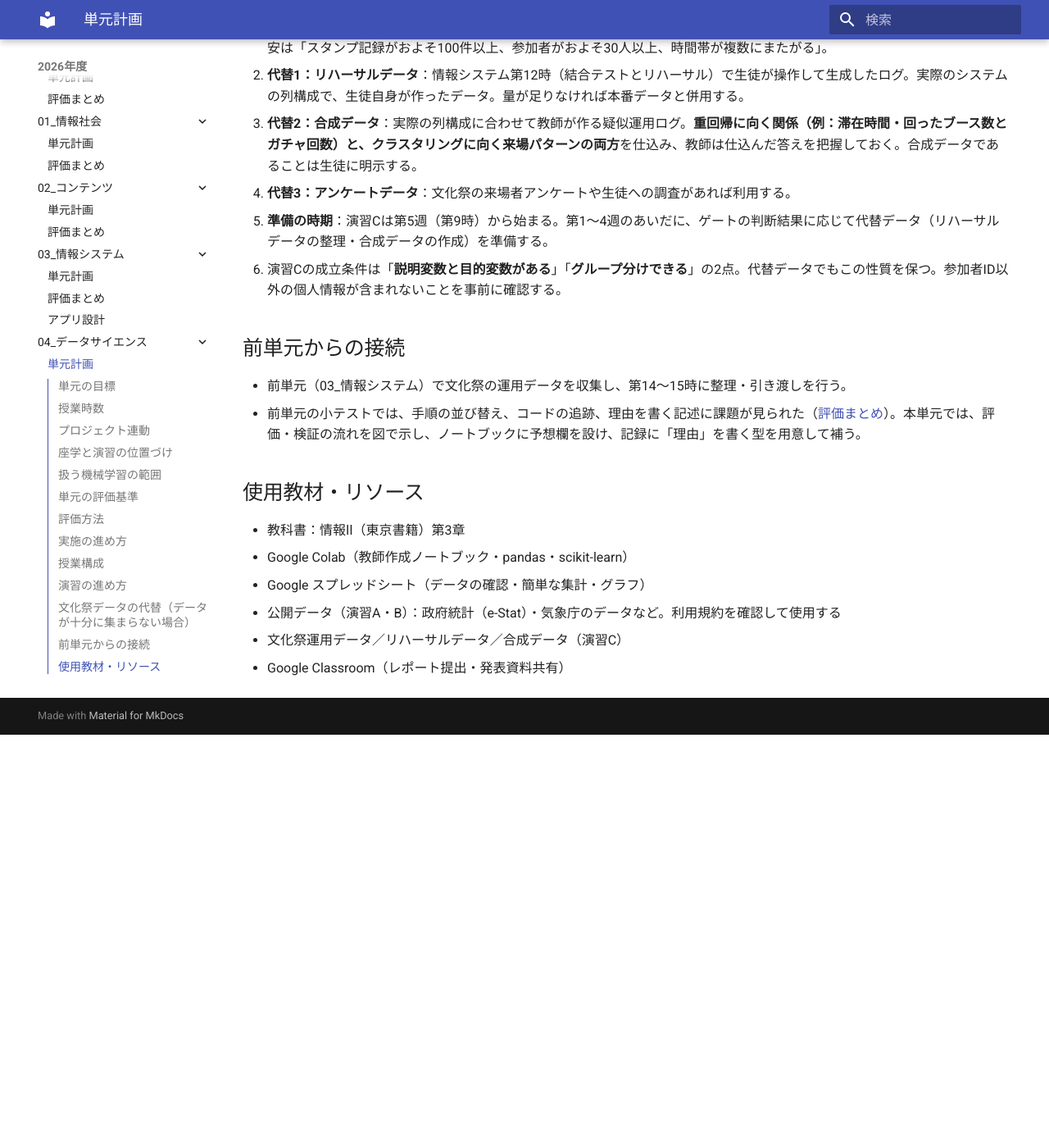
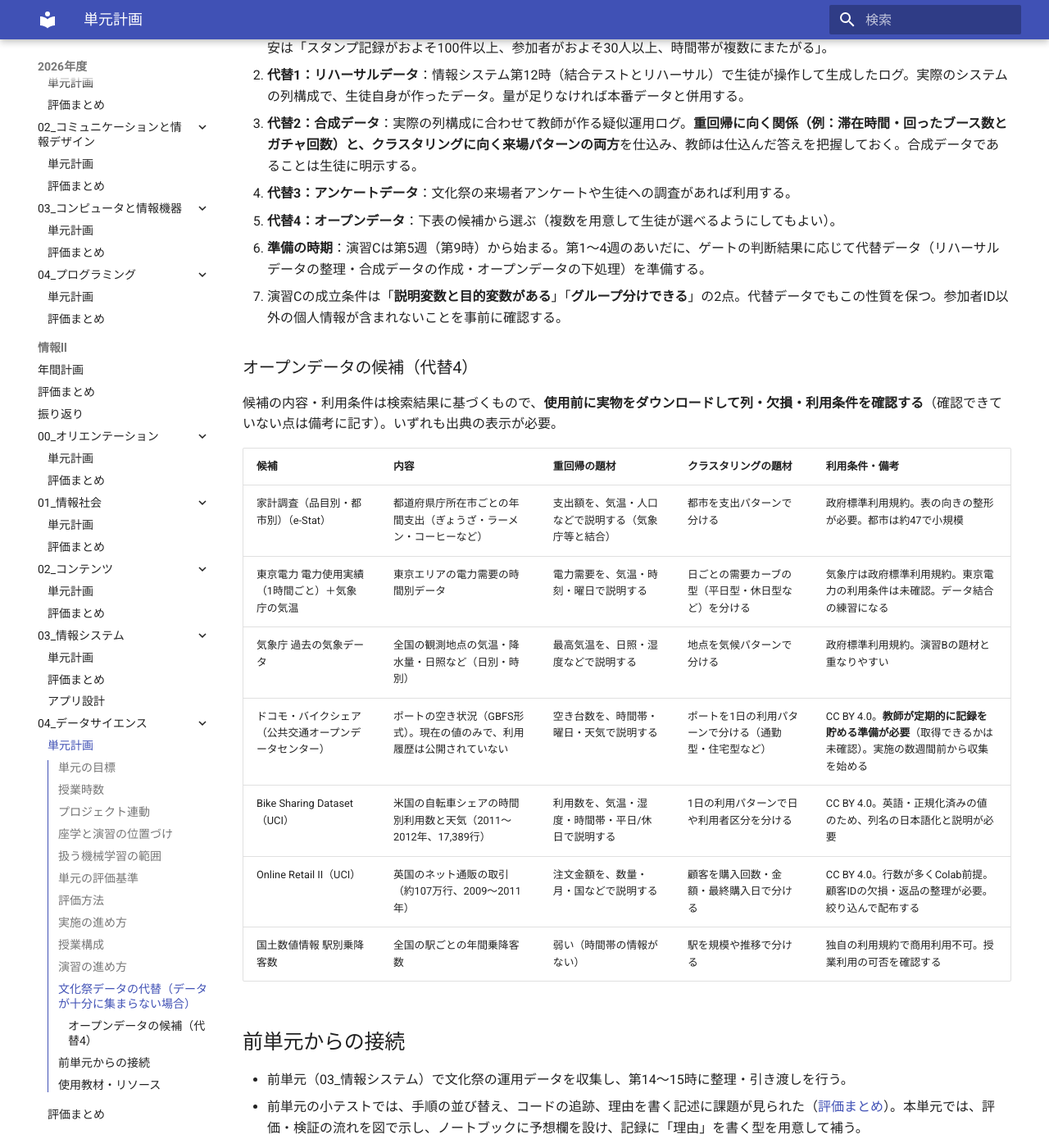
Before and after one commit to mmmmatsuuuu/edu, an MkDocs documentation site: the page built from docs/2026/informa2/04_データサイエンス/01_単元計画.md, in a window 1280 px wide and 1400 px high, scrolled down 3808 px. Shown: the whole window at 82% size. Built offline with MkDocs 1.6.1 and Material for MkDocs 9.7.7, drawn with Linux system fonts in a browser that asks for light colours; before the commit the page ends 4704 px from its top, so only the background shows below that.

Commit message:
Add: 04_データサイエンス 文化祭データの代替にオープンデータ候補を追記（2026 情報2）
Co-Authored-By: Claude Sonnet 5.5 <noreply@anthropic.com>
Claude-Session: https://claude.ai/code/session_0122VwhEk5a7QBMYHTi4Y6Sy

```diff
--- a/docs/2026/informa2/04_データサイエンス/01_単元計画.md
+++ b/docs/2026/informa2/04_データサイエンス/01_単元計画.md
@@ -87,8 +87,23 @@
 2. **代替1：リハーサルデータ**：情報システム第12時（結合テストとリハーサル）で生徒が操作して生成したログ。実際のシステムの列構成で、生徒自身が作ったデータ。量が足りなければ本番データと併用する。
 3. **代替2：合成データ**：実際の列構成に合わせて教師が作る疑似運用ログ。**重回帰に向く関係（例：滞在時間・回ったブース数とガチャ回数）と、クラスタリングに向く来場パターンの両方**を仕込み、教師は仕込んだ答えを把握しておく。合成データであることは生徒に明示する。
 4. **代替3：アンケートデータ**：文化祭の来場者アンケートや生徒への調査があれば利用する。
-5. **準備の時期**：演習Cは第5週（第9時）から始まる。第1〜4週のあいだに、ゲートの判断結果に応じて代替データ（リハーサルデータの整理・合成データの作成）を準備する。
-6. 演習Cの成立条件は「**説明変数と目的変数がある**」「**グループ分けできる**」の2点。代替データでもこの性質を保つ。参加者ID以外の個人情報が含まれないことを事前に確認する。
+5. **代替4：オープンデータ**：下表の候補から選ぶ（複数を用意して生徒が選べるようにしてもよい）。
+6. **準備の時期**：演習Cは第5週（第9時）から始まる。第1〜4週のあいだに、ゲートの判断結果に応じて代替データ（リハーサルデータの整理・合成データの作成・オープンデータの下処理）を準備する。
+7. 演習Cの成立条件は「**説明変数と目的変数がある**」「**グループ分けできる**」の2点。代替データでもこの性質を保つ。参加者ID以外の個人情報が含まれないことを事前に確認する。
+
+### オープンデータの候補（代替4）
+
+候補の内容・利用条件は検索結果に基づくもので、**使用前に実物をダウンロードして列・欠損・利用条件を確認する**（確認できていない点は備考に記す）。いずれも出典の表示が必要。
+
+| 候補 | 内容 | 重回帰の題材 | クラスタリングの題材 | 利用条件・備考 |
+|---|---|---|---|---|
+| 家計調査（品目別・都市別）（e-Stat） | 都道府県庁所在市ごとの年間支出（ぎょうざ・ラーメン・コーヒーなど） | 支出額を、気温・人口などで説明する（気象庁等と結合） | 都市を支出パターンで分ける | 政府標準利用規約。表の向きの整形が必要。都市は約47で小規模 |
+| 東京電力 電力使用実績（1時間ごと）＋気象庁の気温 | 東京エリアの電力需要の時間別データ | 電力需要を、気温・時刻・曜日で説明する | 日ごとの需要カーブの型（平日型・休日型など）を分ける | 気象庁は政府標準利用規約。東京電力の利用条件は未確認。データ結合の練習になる |
+| 気象庁 過去の気象データ | 全国の観測地点の気温・降水量・日照など（日別・時別） | 最高気温を、日照・湿度などで説明する | 地点を気候パターンで分ける | 政府標準利用規約。演習Bの題材と重なりやすい |
+| ドコモ・バイクシェア（公共交通オープンデータセンター） | ポートの空き状況（GBFS形式）。現在の値のみで、利用履歴は公開されていない | 空き台数を、時間帯・曜日・天気で説明する | ポートを1日の利用パターンで分ける（通勤型・住宅型など） | CC BY 4.0。**教師が定期的に記録を貯める準備が必要**（取得できるかは未確認）。実施の数週間前から収集を始める |
+| Bike Sharing Dataset（UCI） | 米国の自転車シェアの時間別利用数と天気（2011〜2012年、17,389行） | 利用数を、気温・湿度・時間帯・平日/休日で説明する | 1日の利用パターンで日や利用者区分を分ける | CC BY 4.0。英語・正規化済みの値のため、列名の日本語化と説明が必要 |
+| Online Retail II（UCI） | 英国のネット通販の取引（約107万行、2009〜2011年） | 注文金額を、数量・月・国などで説明する | 顧客を購入回数・金額・最終購入日で分ける | CC BY 4.0。行数が多くColab前提。顧客IDの欠損・返品の整理が必要。絞り込んで配布する |
+| 国土数値情報 駅別乗降客数 | 全国の駅ごとの年間乗降客数 | 弱い（時間帯の情報がない） | 駅を規模や推移で分ける | 独自の利用規約で商用利用不可。授業利用の可否を確認する |
 
 ## 前単元からの接続
 
```
